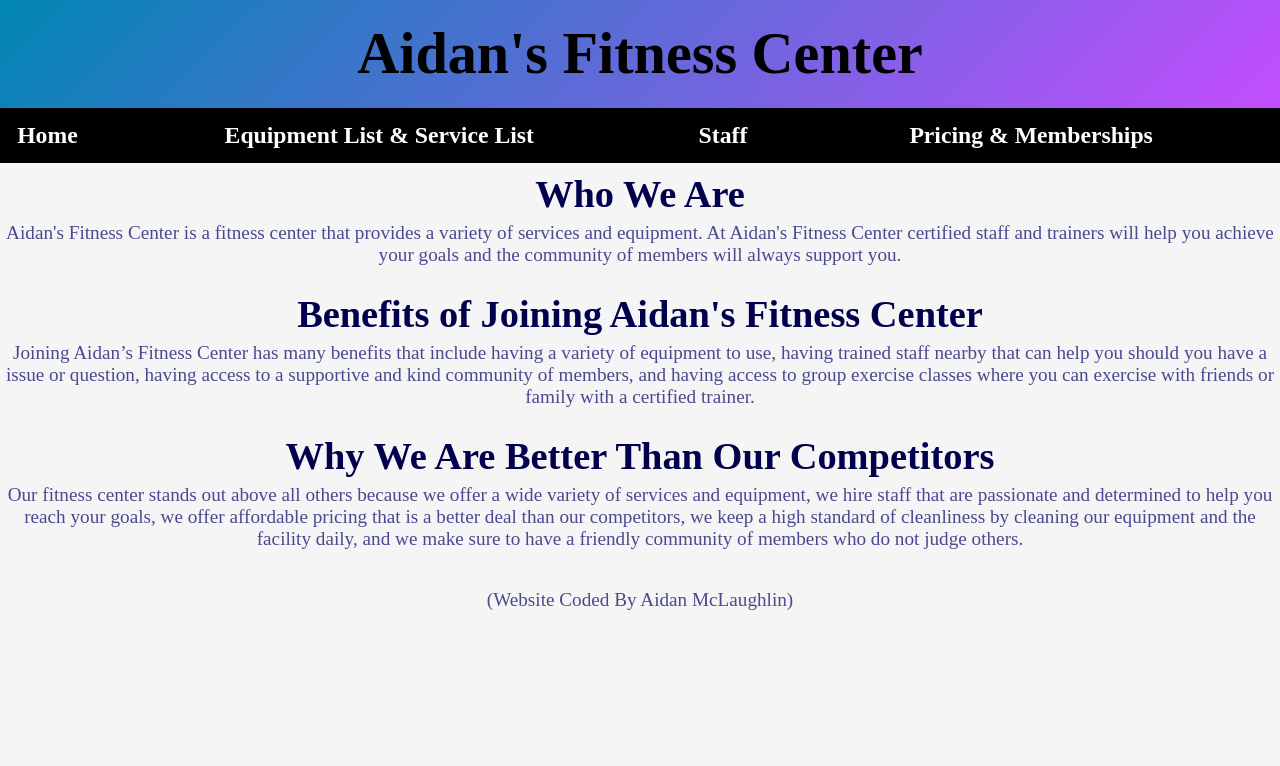
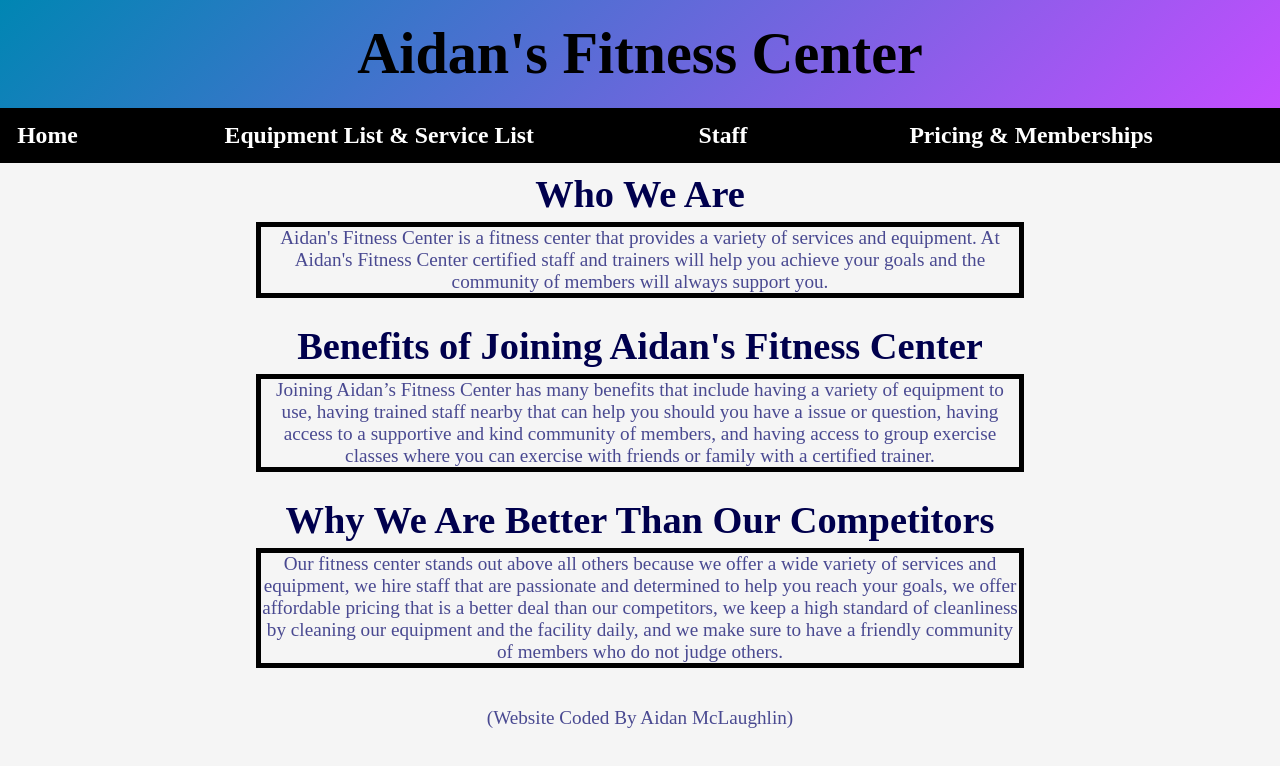
Before and after one commit to LOL-BOI-LOL/Fitness-Center-Project-Experiment, a plain HTML site: page index.html in a window 1280 px wide. Drawn offline with Linux system fonts and the light colour scheme.

Commit message:
Update index.html

```diff
--- a/index.html
+++ b/index.html
@@ -19,19 +19,19 @@
     <p id="benefitsheader" style="margin-top:5vw;">
       Who We Are
     </p>
-    <p id="benefitsexplaination" style="margin-top:0.5vw;">
+    <p id="benefitsexplaination" style="margin-top:0.5vw;border:5px solid black;margin-right:20vw;margin-left:20vw;">
       Aidan's Fitness Center is a fitness center that provides a variety of services and equipment. At Aidan's Fitness Center certified staff and trainers will help you achieve your goals and the community of members will always support you.
     </p>
     <p id="benefitsheader" style="margin-top:2vw;">
       Benefits of Joining Aidan's Fitness Center
     </p>
-    <p id="benefitsexplaination" style="margin-top:0.5vw;">
+    <p id="benefitsexplaination" style="margin-top:0.5vw;border:5px solid black;margin-right:20vw;margin-left:20vw;">
       Joining Aidan’s Fitness Center has many benefits that include having a variety of equipment to use, having trained staff nearby that can help you should you have a issue or question, having access to a supportive and kind community of members, and having access to group exercise classes where you can exercise with friends or family with a certified trainer.
     </p>
     <p id="benefitsheader" style="margin-top:2vw;">
       Why We Are Better Than Our Competitors
     </p>
-    <p id="benefitsexplaination" style="margin-top:0.5vw;">
+    <p id="benefitsexplaination" style="margin-top:0.5vw;border:5px solid black;margin-right:20vw;margin-left:20vw;">
       Our fitness center stands out above all others because we offer a wide variety of services and equipment, we hire staff that are passionate and determined to help you reach your goals, we offer affordable pricing that is a better deal than our competitors, we keep a high standard of cleanliness by cleaning our equipment and the facility daily, and we make sure to have a friendly community of members who do not judge others.
     </p>
     <p id="benefitsexplaination" style="margin-top:3vw;">
```
